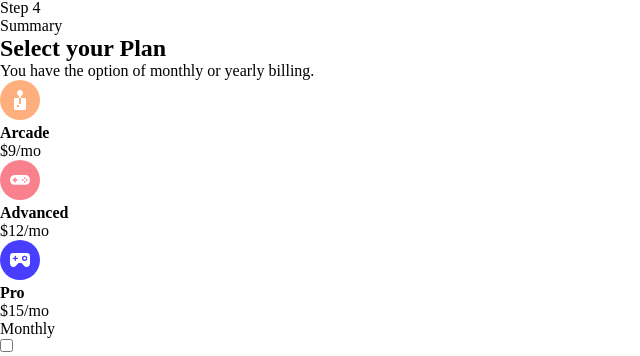
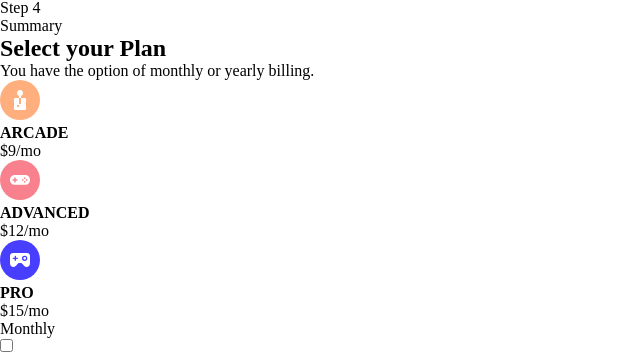
Before and after one commit to nkululek0/multi-step-form, a React (Vite) app: page /select-plan in a window 1280 px wide. Shown: the part 181-537 px from the top of the page, without its empty margins (0-640 px from the left). Built offline with nearby package versions, Linux system fonts and the light colour scheme.

Commit message:
(Update): global-state -> adds select-plan state and restructures select-plan component to make use of dynamic plans

```diff
--- a/src/app/provider/provider.ts
+++ b/src/app/provider/provider.ts
@@ -1,25 +1,32 @@
-import type { PersonalInfoState, GlobalState } from "./provider.types";
+import type { PersonalInfoState, PlanAndBillingState, GlobalState } from "./provider.types";
 
 import { createContext, useContext } from "react";
 
 const personalInfoState: PersonalInfoState = {
   name: {
-    value: '',
+    value: 'Nkululeko',
     error: '',
   },
   email: {
-    value: '',
+    value: 'nkululekovuyo000gmail.com',
     error: '',
   },
   phoneNumber: {
-    value: '',
+    value: '0812726384',
     error: '',
   },
   isValid: false
 };
 
+const planAndBillingState: PlanAndBillingState = {
+  plan: { type: 'ARCADE', price: 9 },
+  billing: 'MONTHLY',
+  isValid: false
+};
+
 export const globalState: GlobalState = {
-  personalInfo: personalInfoState
+  personalInfo: personalInfoState,
+  planAndBilling: planAndBillingState
 };
 
 export const GlobalContext = createContext<GlobalState | undefined>(undefined);
--- a/src/components/select-plan/Select-Plan.tsx
+++ b/src/components/select-plan/Select-Plan.tsx
@@ -2,25 +2,59 @@ import ArcadeImage from '../../assets/images/icon-arcade.svg';
 import AdvancedImage from '../../assets/images/icon-advanced.svg';
 import ProImage from '../../assets/images/icon-pro.svg';
 
-import type { PlanAndBillingReducer, PlanAndBillingState, PlanAndBillingAction, NextButtonState, NextButtonReducer } from './Select-Plan.types';
+import type {
+  Plans,
+  PlanAndBillingReducer,
+  PlanAndBillingState,
+  PlanAndBillingAction,
+  NextButtonState,
+  NextButtonReducer
+} from './Select-Plan.types';
 
 import { Button } from '../button';
 
+import { useGlobalContext } from '../../app/provider';
+
 import { Link } from 'react-router-dom';
-import { useReducer } from 'react';
+import { useReducer, useRef } from 'react';
+
+// Define all types of plans
+const plans: Plans = {
+  'ARCADE': {
+    type: 'ARCADE',
+    price: 9,
+    image: ArcadeImage
+  },
+  'ADVANCED': {
+    type: 'ADVANCED',
+    price: 12,
+    image: AdvancedImage
+  },
+  'PRO': {
+    type: 'PRO',
+    price: 15,
+    image: ProImage
+  }
+};
 
 const planAndBillingReducer: PlanAndBillingReducer = (state: PlanAndBillingState, action: PlanAndBillingAction) => {
   const { type } = action;
+
   switch (type) {
     case 'SET_PLAN':
+      const { image, ...planWithoutImage } = plans[action.payload];
+
       return {
         ...state,
-        plan: { type: action.payload.type, price: action.payload.price }
+        plan: planWithoutImage
       };
     case 'SET_BILLING':
+      const billing = action.elementReference.current ? action.elementReference.current.checked : false;
+      const billingType = billing ? 'YEARLY' : 'MONTHLY';
+
       return {
         ...state,
-        billing: action.payload
+        billing: billingType
       };
     default:
       return state;
@@ -40,14 +74,12 @@ const nextButtonReducer: NextButtonReducer = (state: NextButtonState) => {
 
 export function SelectPlan() {
 
-  const planAndBillingState: PlanAndBillingState = {
-    plan: { type: 'ARCADE', price: 9 },
-    billing: 'MONTHLY',
-    isValid: false
-  };
+  const globalContext = useGlobalContext();
+  const planAndBillingState = globalContext.planAndBilling;
   const [planAndBilling, setPlanAndBilling] = useReducer(planAndBillingReducer, planAndBillingState);
   const { billing } = planAndBilling;
-  const additionalContent = billing === 'YEARLY' ? '2 months free' : '';
+
+  const billingCheckBox = useRef<HTMLInputElement>(null);
 
   const nextButtonState: NextButtonState = {
     uri: '/add-ons',
@@ -55,6 +87,8 @@ export function SelectPlan() {
   };
   const [nextButton, setNextButton] = useReducer(nextButtonReducer, nextButtonState);
   const { uri, isValid } = nextButton;
+
+  globalContext.planAndBilling = planAndBilling;
 
   return (
     <>
@@ -64,41 +98,31 @@ export function SelectPlan() {
           <p>You have the option of monthly or yearly billing.</p>
         </header>
         <section className='plan'>
-          <div onClick={ () => { setPlanAndBilling({ type: 'SET_PLAN', payload: { type: 'ARCADE', price: 9 } }) } }>
-            <img src={ ArcadeImage } alt='arcade image' />
-            <h4>Arcade</h4>
-            <p>
-              { billing === 'YEARLY' ? '$90/yr' : '$9/mo' }
-            </p>
-            <p className='additional-content'>
-              { additionalContent }
-            </p>
-          </div>
-          <div onClick={ () => { setPlanAndBilling({ type: 'SET_PLAN', payload: { type: 'ADVANCED', price: 12 } }) } }>
-            <img src={ AdvancedImage } alt='arcade image' />
-            <h4>Advanced</h4>
-            <p>
-              {  billing === 'YEARLY' ? '$120/yr' : '$12/mo' }
-            </p>
-            <p className='additional-content'>
-              { additionalContent }
-            </p>
-          </div>
-          <div onClick={ () => { setPlanAndBilling({ type: 'SET_PLAN', payload: { type: 'PRO', price: 15 } }) } }>
-            <img src={ ProImage } alt='arcade image' />
-            <h4>Pro</h4>
-            <p>
-              { billing === 'YEARLY' ? '$150/yr' : '$15/mo' }
-            </p>
-            <p className='additional-content'>
-              { additionalContent }
-            </p>
-          </div>
+          {
+            Object.values(plans).map((plan, index) => {
+              return (
+                <div key={ index } onClick={ () => { setPlanAndBilling({ type: 'SET_PLAN', payload: plan.type }) } }>
+                  <img src={ plan.image } alt='arcade image' />
+                  <h4>{ plan.type }</h4>
+                  <p>
+                    { billing === 'YEARLY' ? `$${ plan.price * 10 }/yr` :`$${ plan.price }/mo` }
+                  </p>
+                  <p className='additional-content'>
+                    { billing === 'YEARLY' ? '2 months free' : '' }
+                  </p>
+                </div>
+              )
+            })
+          }
         </section>
         <section className='billing'>
           <p>Monthly</p>
           <label className='switch'>
-            <input type='checkbox' onChange={ () => { setPlanAndBilling({ type: 'SET_BILLING', payload: billing === 'MONTHLY' ? 'YEARLY' : 'MONTHLY' }) } }/>
+            <input
+              ref={ billingCheckBox }
+              type='checkbox'
+              onChange={ () => { setPlanAndBilling({ type: 'SET_BILLING', elementReference: billingCheckBox }) } }
+            />
             <span className='slider round'></span>
           </label>
           <p>Yearly</p>
--- a/src/components/select-plan/Select-Plan.types.ts
+++ b/src/components/select-plan/Select-Plan.types.ts
@@ -2,6 +2,8 @@
 type PlanType = 'ARCADE' | 'ADVANCED' | 'PRO';
 type BillingType = 'MONTHLY' | 'YEARLY';
 type Plan = { type: PlanType, price: number };
+type PlanWithImage = Plan & { image: string };
+export type Plans = Record<PlanType, PlanWithImage>;
 
 export type PlanAndBillingState = {
     plan: Plan,
@@ -11,12 +13,12 @@ export type PlanAndBillingState = {
 
 type ActionPlanAndBillingPlan = {
   type: 'SET_PLAN',
-  payload: Plan
+  payload: PlanType
 };
 
 type ActionPlanAndBillingBilling = {
   type: 'SET_BILLING',
-  payload: BillingType
+  elementReference: React.RefObject<HTMLInputElement | null>
 };
 
 export type PlanAndBillingAction = ActionPlanAndBillingPlan | ActionPlanAndBillingBilling;
```
Also changed, not shown: src/app/provider/provider.types.ts (+15 -2 lines).
